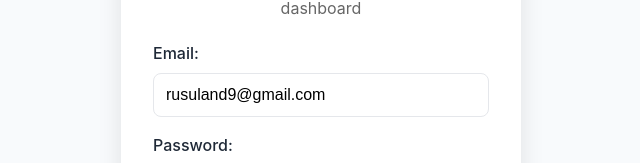
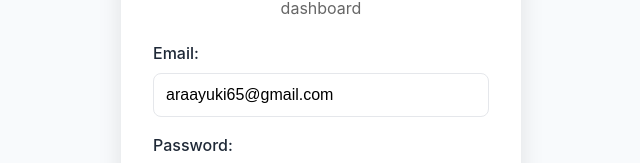
Before and after one commit to Scandicommerce/Elfag-admin, a React (Vite) app: page /login in a window 1280 px wide. Shown: the part 285-448 px from the top of the page, without its empty margins (319-959 px from the left). Built offline with nearby package versions, Linux system fonts and the light colour scheme; no server answers.

Commit message:
login and register home changed

```diff
--- a/src/components/Auth/Signin/index.tsx
+++ b/src/components/Auth/Signin/index.tsx
@@ -7,7 +7,7 @@ interface LoginProps {
 
 const Login: React.FC<LoginProps> = ({ onSuccess }) => {
   const { signIn } = useAuth()
-  const [email, setEmail] = useState('rusuland9@gmail.com')
+  const [email, setEmail] = useState('araayuki65@gmail.com')
   const [password, setPassword] = useState('123456789')
   const [loading, setLoading] = useState(false)
   const [error, setError] = useState('')
```
